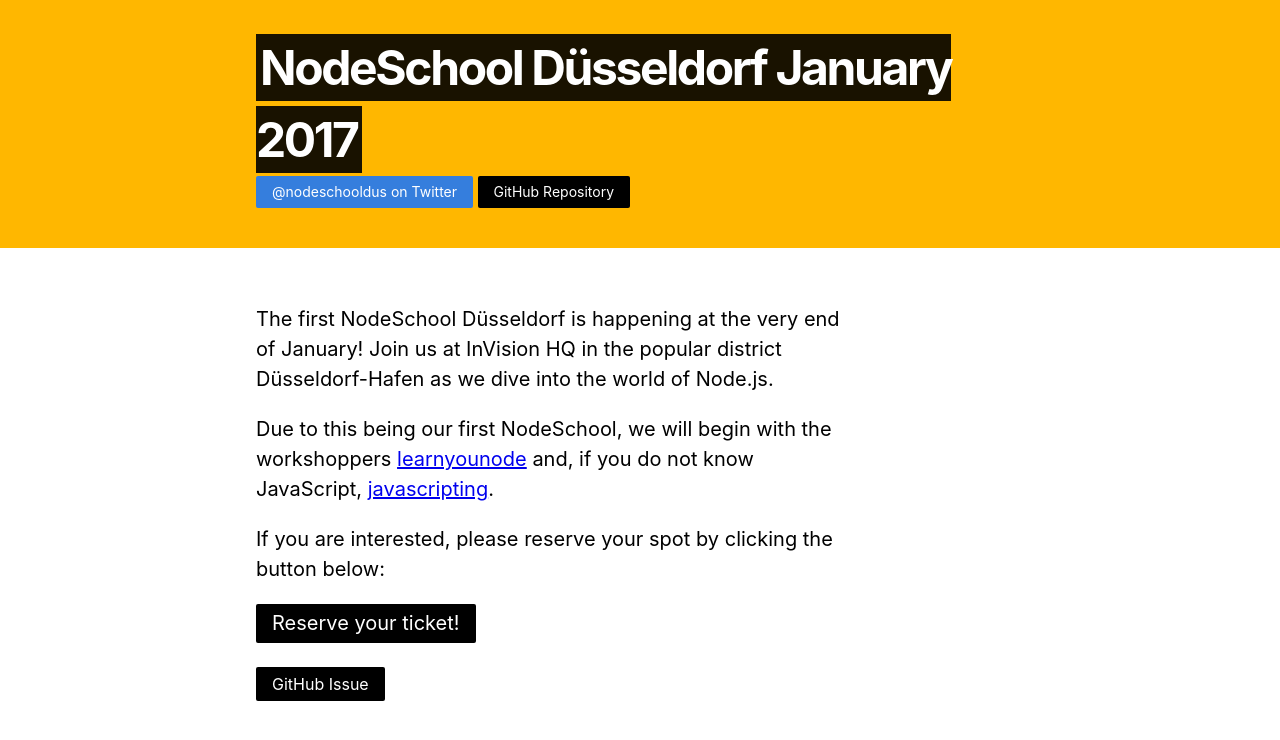
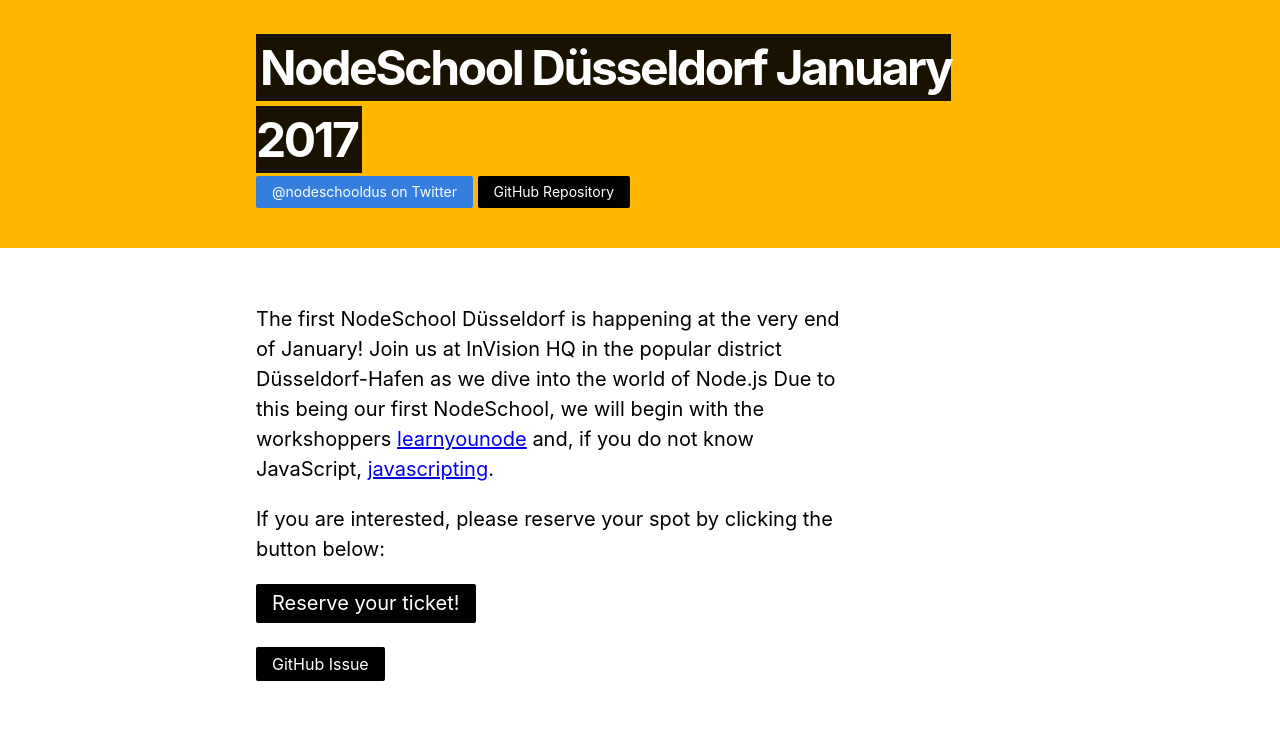
Before and after one commit to nodeschool/dusseldorf, a Jekyll site: the page built from _events/001.md, in a window 1280 px wide. Shown: the top 740 px of the page. Built offline with Jekyll 4.4.1, drawn with Linux system fonts in a browser that asks for light colours; part of the change alters nothing that is shown.

```diff
--- a/_events/001.md
+++ b/_events/001.md
@@ -1,17 +1,16 @@
 ---
-number: 001
+number: 1
 layout: event
 title: NodeSchool Düsseldorf January 2017
 when: 2017-01-31
 where: InVision HQ
-tito: https://ti.to/nodeschooldus/001
+reservation: https://www.meetup.com/nodeschooldus/events/236332284/
 issue: 1
 ---
 
 The first NodeSchool Düsseldorf is happening at the very end
 of January! Join us at InVision HQ in the popular district
-Düsseldorf-Hafen as we dive into the world of Node.js.
-
+Düsseldorf-Hafen as we dive into the world of Node.js
 Due to this being our first NodeSchool, we will begin with the
 workshoppers [learnyounode] and, if you do not know JavaScript,
 [javascripting].
--- a/_layouts/event.html
+++ b/_layouts/event.html
@@ -10,7 +10,7 @@ layout: main
 </p>
 <a
   class="f4 link dim br1 ph3 pv2 mb2 dib white bg-black"
-  href="{{ page.tito }}">Reserve your ticket!</a>
+  href="{{ page.reservation }}">Reserve your ticket!</a>
 <br>
 <a
   class="f5 link dim br1 ph3 pv2 mb2 dib white bg-black mt3"
```
